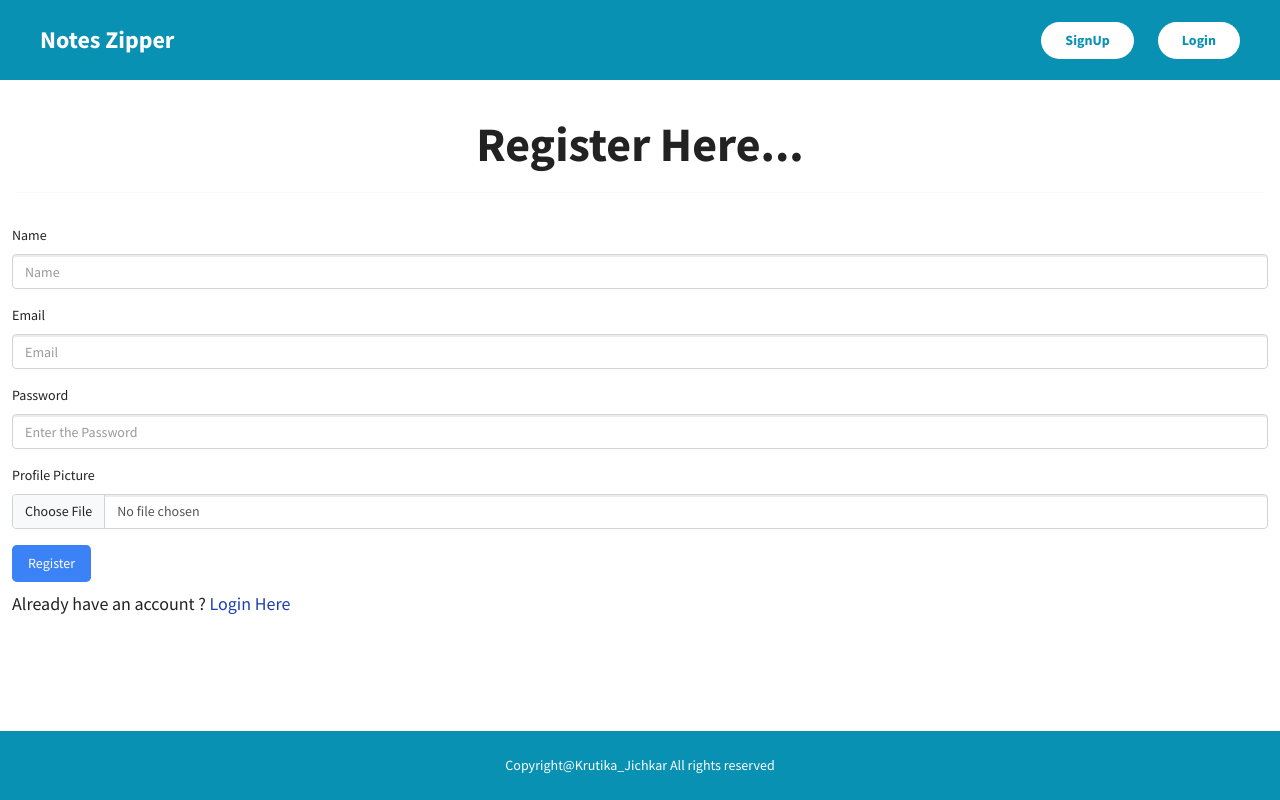
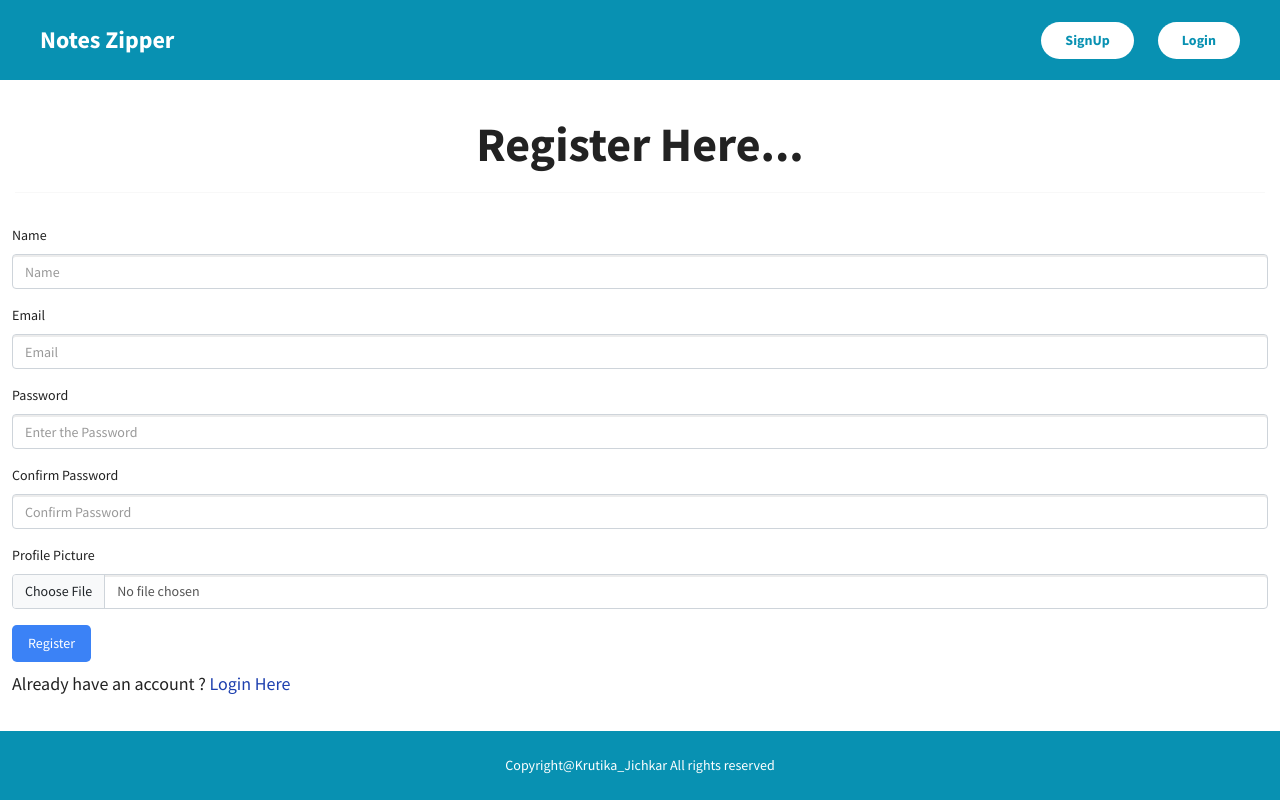
Before and after one commit to krutikajichkar/NotesApp, a React (Create React App) app: page /register in a window 1280 px wide. Built offline with nearby package versions, Linux system fonts and the light colour scheme; a web font is replaced by a local one.

Commit message:
fixed bugs

```diff
--- a/src/Components/Register/Register.js
+++ b/src/Components/Register/Register.js
@@ -19,6 +19,7 @@ function Register() {
   const [selectedFile, setselectedFile] = useState("");
   const [error, setError] = useState()
   const [message, setMessage] = useState()
+  const [confirmPassword, setconfirmPassword] = useState()
 
   const navigate = useNavigate();
 
@@ -29,7 +30,12 @@ function Register() {
       event.stopPropagation();
     } else {
       setValidated(true);
+     if(password!==confirmPassword){
+         setError("Password is not Matching")
+     }
+     else{
       createUser();
+     }
 
       //getUser()
     }
@@ -127,6 +133,17 @@ function Register() {
               />
               <Form.Control.Feedback>Looks good!</Form.Control.Feedback>
             </Form.Group>
+            <Form.Group className="mb-3" controlId="validationCustom04">
+              <Form.Label>Confirm Password</Form.Label>
+              <Form.Control
+                required
+                type="password"
+                placeholder="Confirm Password"
+                value={confirmPassword}
+                onChange={(e) => setconfirmPassword(e.target.value)}
+              />
+              <Form.Control.Feedback>Looks good!</Form.Control.Feedback>
+            </Form.Group>
             <Form.Group className="mb-3" controlId="formFile">
               <Form.Label>Profile Picture</Form.Label>
               <Form.Control
```
